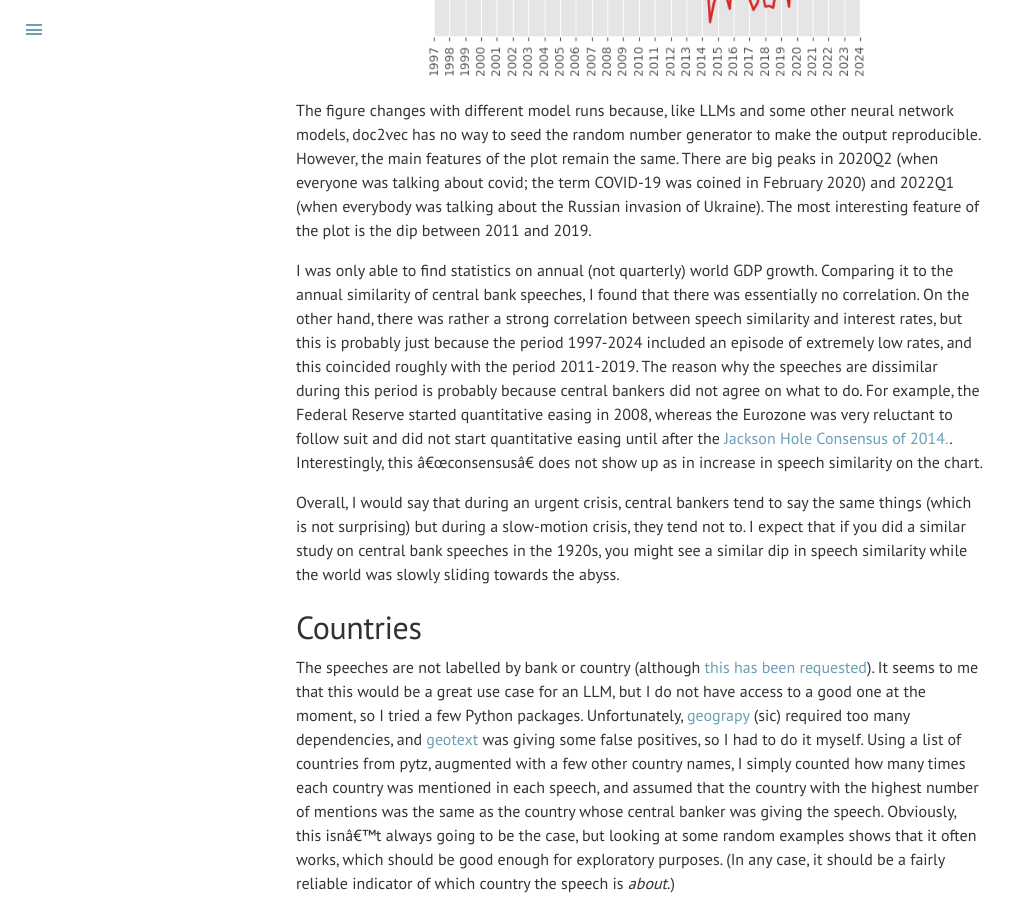
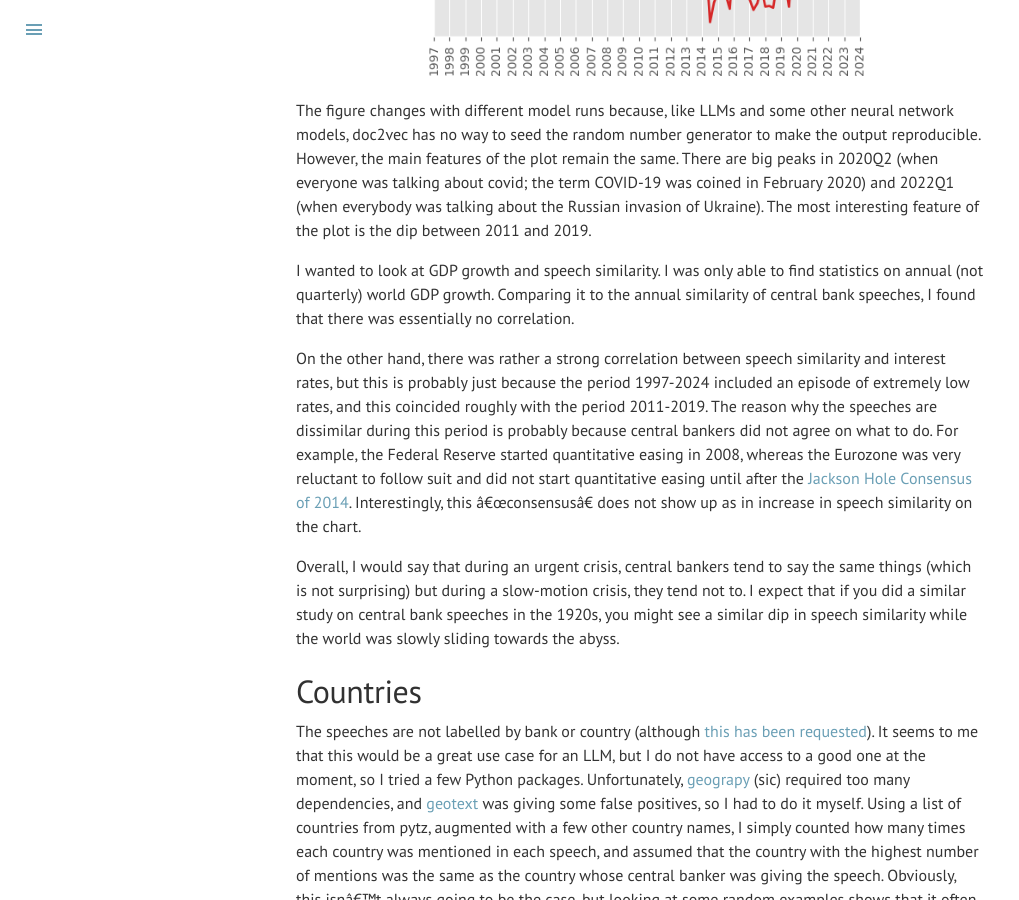
Before and after one commit to datascienceconfidential/datascienceconfidential.github.io, a Jekyll site: the page built from _posts/2024-05-14-things-central-bankers-say.md, in a window 1280 px wide and 900 px high, scrolled down 1472 px. Shown: the whole window, without its empty margins (0-1019 px from the left). Built offline with Jekyll 4.4.1, drawn with Linux system fonts in a browser that asks for light colours; a script that is not in the unit is left out; comment, search, counter and statistics services are not loaded; some of the changed text lies outside the part shown.

Commit message:
Update 2024-05-14-things-central-bankers-say.md
Minor edits and corrections

```diff
--- a/_posts/2024-05-14-things-central-bankers-say.md
+++ b/_posts/2024-05-14-things-central-bankers-say.md
@@ -1,15 +1,15 @@
 ---
 layout: post
 title:  "Things Central Bankers Say"
-subtitle: ""
-header-img: "Analysing the content of central bank speeches"
+subtitle: "Analysing the content of central bank speeches"
+header-img: "/blog/images/2024/quarterly_similarity.png"
 date:   2024-05-14
 published: true
 author: Richard
 categories: python nlp
 ---
 # Introduction
-Wondering how the economy came to be so messed up, I looked for clues by reading Liauqat Ahamed's remarkable book <a href="https://en.wikipedia.org/wiki/Lords_of_Finance">*Lords of Finance*</a>. It looks like rather a daunting read, but actually the writing style makes it incredibly accessible and entertaining. The main topic of the book is how central bankers (especially in the US, UK, France and Germany) led the world into the Great Depression by making a series of bad-but-locally-understandable decisions. (aside: It also gave me the impression that the global economy is permanently having some sort of crisis; that some hidden principle like the <a href="https://en.wikipedia.org/wiki/Hairy_ball_theorem">Hairy Ball Theorem</a> is in play, and it's actually not possible to make everything everywhere run smoothly at the same time. A thought that is either disturbing or comforting, depending on your viewpoint.)
+Wondering how the economy came to be so messed up, I looked for clues by reading Liaquat Ahamed's remarkable book <a href="https://en.wikipedia.org/wiki/Lords_of_Finance">*Lords of Finance*</a>. It looks like rather a daunting read, but actually the writing style makes it incredibly accessible and entertaining. The main topic of the book is how central bankers (especially in the US, UK, France and Germany) led the world into the Great Depression by making a series of bad-but-locally-understandable decisions. (aside: It also gave me the impression that the global economy is permanently having some sort of crisis; that some hidden principle like the <a href="https://en.wikipedia.org/wiki/Hairy_ball_theorem">Hairy Ball Theorem</a> is in play, and it's actually not possible to make everything everywhere run smoothly at the same time. A thought that is either disturbing or comforting, depending on your viewpoint.)
 
 It's hard to get an insight into what central bankers are thinking, but the Bank of International Settlements publishes a <a href="https://www.bis.org/cbspeeches/index.htm">data set of Central Bank Speeches</a> which can now be downloaded via the <a href="https://www.bis.org/innovation/bis_open_tech_gingado.htm">gingado</a> library. Since I am very interested in applying machine learning to central banking, this suggested some some natural questions.
 
@@ -26,7 +26,9 @@
 </div>
 The figure changes with different model runs because, like LLMs and some other neural network models, doc2vec has no way to seed the random number generator to make the output reproducible. However, the main features of the plot remain the same. There are big peaks in 2020Q2 (when everyone was talking about covid; the term COVID-19 was coined in February 2020) and 2022Q1 (when everybody was talking about the Russian invasion of Ukraine). The most interesting feature of the plot is the dip between 2011 and 2019.
 
-I was only able to find statistics on annual (not quarterly) world GDP growth. Comparing it to the annual similarity of central bank speeches, I found that there was essentially no correlation. On the other hand, there was rather a strong correlation between speech similarity and interest rates, but this is probably just because the period 1997-2024 included an episode of extremely low rates, and this coincided roughly with the period 2011-2019. The reason why the speeches are dissimilar during this period is probably because central bankers did not agree on what to do. For example, the Federal Reserve started quantitative easing in 2008, whereas the Eurozone was very reluctant to follow suit and did not start quantitative easing until after the <a href="https://www.economist.com/the-economist-explains/2014/08/20/how-jackson-hole-became-such-an-important-economic-talking-shop">Jackson Hole Consensus of 2014.</a>. Interestingly, this "consensus" does not show up as in increase in speech similarity on the chart.
+I wanted to look at GDP growth and speech similarity. I was only able to find statistics on annual (not quarterly) world GDP growth. Comparing it to the annual similarity of central bank speeches, I found that there was essentially no correlation.
+
+On the other hand, there was rather a strong correlation between speech similarity and interest rates, but this is probably just because the period 1997-2024 included an episode of extremely low rates, and this coincided roughly with the period 2011-2019. The reason why the speeches are dissimilar during this period is probably because central bankers did not agree on what to do. For example, the Federal Reserve started quantitative easing in 2008, whereas the Eurozone was very reluctant to follow suit and did not start quantitative easing until after the <a href="https://www.economist.com/the-economist-explains/2014/08/20/how-jackson-hole-became-such-an-important-economic-talking-shop">Jackson Hole Consensus of 2014</a>. Interestingly, this "consensus" does not show up as in increase in speech similarity on the chart.
 
 Overall, I would say that during an urgent crisis, central bankers tend to say the same things (which is not surprising) but during a slow-motion crisis, they tend not to. I expect that if you did a similar study on central bank speeches in the 1920s, you might see a similar dip in speech similarity while the world was slowly sliding towards the abyss.
 
```
